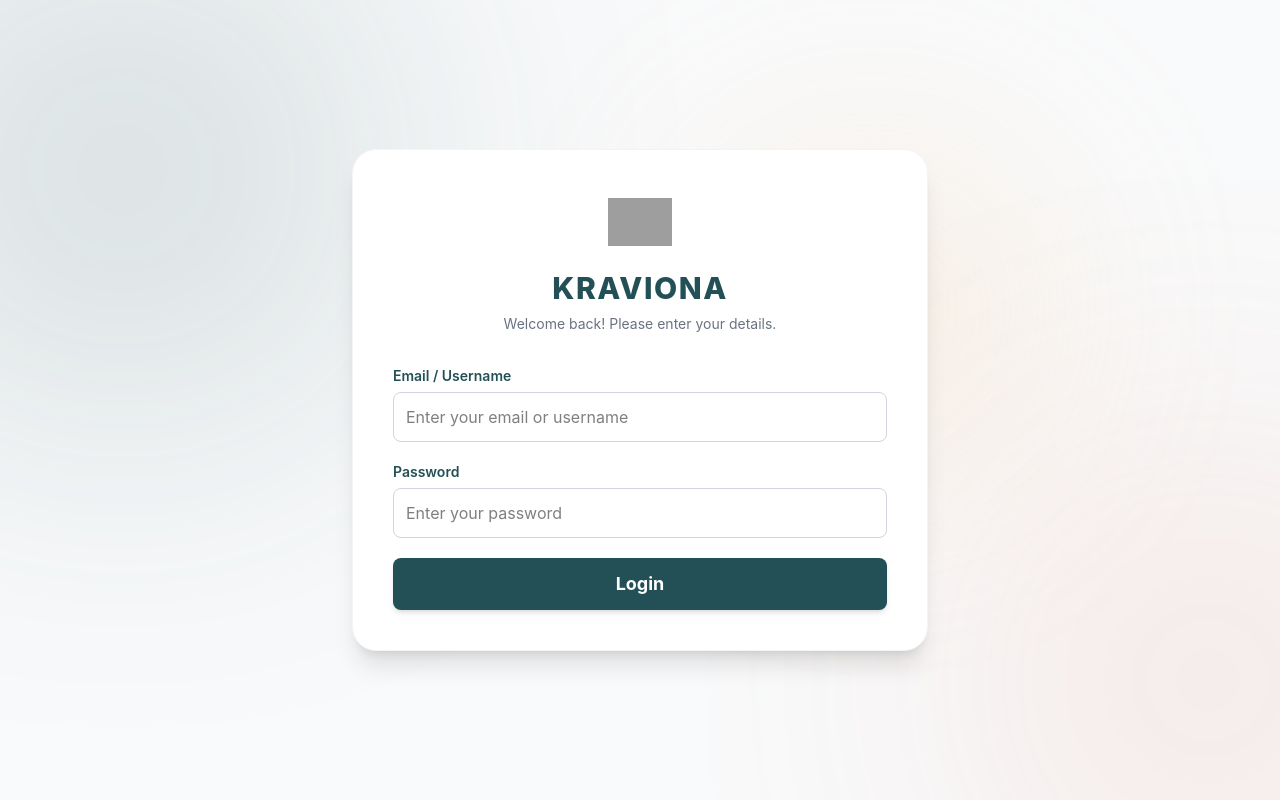
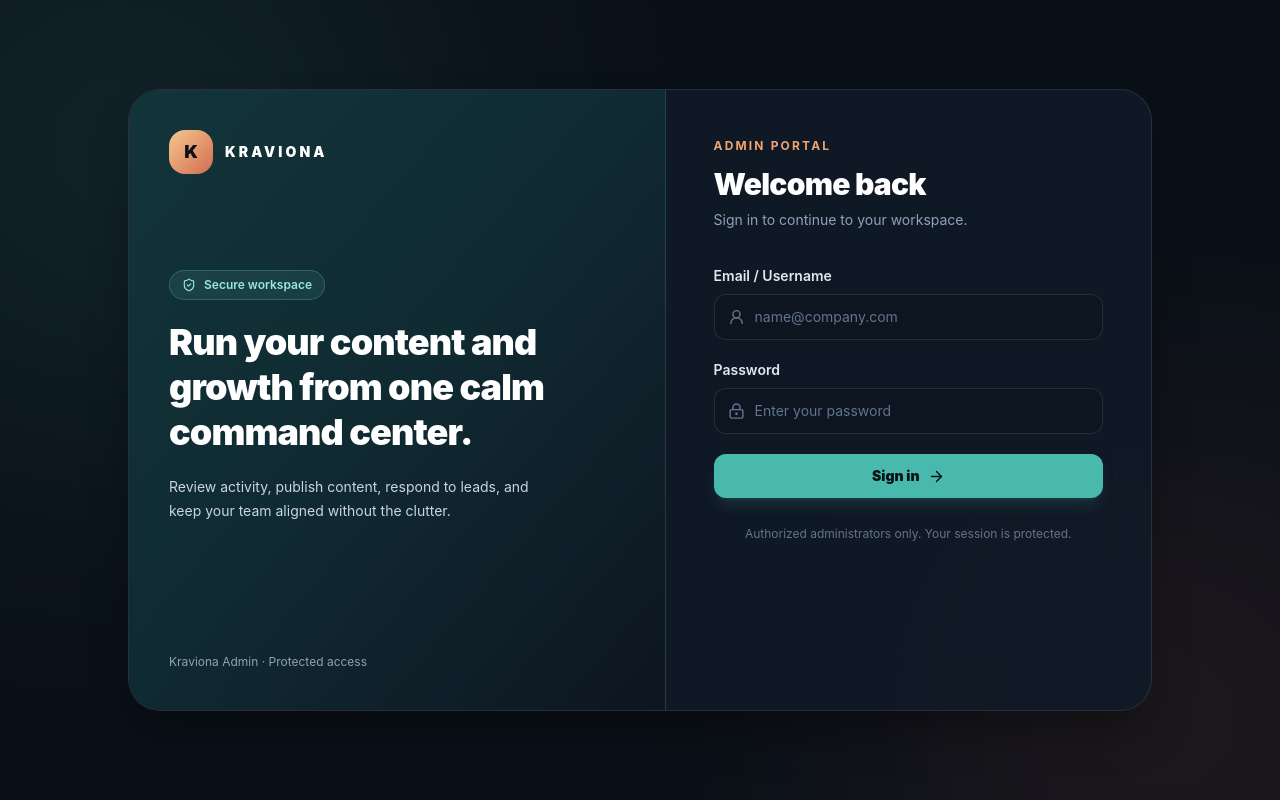
Before and after one commit to kravionatech/kraviona, a Next.js app in the folder admin/: page /auth in a window 1280 px wide. Built offline with nearby package versions, Linux system fonts and the light colour scheme; no server answers; grey boxes are pictures that could not be loaded.

Commit message:
Admit panale Issue fixed

```diff
--- a/admin/app/auth/page.js
+++ b/admin/app/auth/page.js
@@ -3,6 +3,7 @@
 import { useState } from "react";
 import { useRouter } from "next/navigation";
 import Swal from "sweetalert2";
+import { ArrowRight, LockKeyhole, ShieldCheck, UserRound } from "lucide-react";
 
 async function readJson(response) {
   const text = await response.text();
@@ -103,66 +104,61 @@ export default function AuthPage() {
   };
 
   return (
-    <div className="relative min-h-screen w-full flex items-center justify-center bg-gray-50 font-sans overflow-hidden p-4 sm:p-8">
-      <div className="absolute top-[-10%] left-[-10%] w-[500px] h-[500px] bg-[#235056] rounded-full blur-[150px] opacity-20"></div>
-      <div className="absolute bottom-[-10%] right-[-10%] w-[400px] h-[400px] bg-[#d26c51] rounded-full blur-[150px] opacity-20"></div>
-      <div className="absolute top-[20%] right-[20%] w-[300px] h-[300px] bg-[#f2c695] rounded-full blur-[120px] opacity-30"></div>
+    <div className="relative flex min-h-screen w-full items-center justify-center overflow-hidden bg-[#0a1018] p-4 font-sans sm:p-8">
+      <div className="absolute left-[-12%] top-[-16%] h-[34rem] w-[34rem] rounded-full bg-[#49b9ad] opacity-15 blur-[150px]" />
+      <div className="absolute bottom-[-20%] right-[-10%] h-[30rem] w-[30rem] rounded-full bg-[#d26c51] opacity-15 blur-[150px]" />
+      <div className="relative z-10 grid w-full max-w-5xl overflow-hidden rounded-[2rem] border border-white/10 bg-[#111b28]/85 shadow-2xl shadow-black/40 backdrop-blur-xl lg:grid-cols-[1.05fr_0.95fr]">
+        <section className="hidden min-h-[620px] flex-col justify-between border-r border-white/[0.08] bg-gradient-to-br from-[#12353a] via-[#102a32] to-[#0d1520] p-10 lg:flex">
+          <div>
+            <div className="flex items-center gap-3">
+              <span className="flex h-11 w-11 items-center justify-center rounded-2xl bg-gradient-to-br from-[#f3c78e] to-[#d26c51] text-lg font-black text-[#0a1018]">K</span>
+              <span className="text-sm font-black tracking-[0.22em] text-white">KRAVIONA</span>
+            </div>
+            <div className="mt-24 max-w-sm">
+              <span className="inline-flex items-center gap-2 rounded-full border border-[#70d2c7]/25 bg-[#70d2c7]/10 px-3 py-1.5 text-xs font-semibold text-[#9ce5dc]"><ShieldCheck size={14} /> Secure workspace</span>
+              <h1 className="mt-5 text-4xl font-black leading-tight tracking-tight text-white">Run your content and growth from one calm command center.</h1>
+              <p className="mt-5 text-sm leading-6 text-slate-300">Review activity, publish content, respond to leads, and keep your team aligned without the clutter.</p>
+            </div>
+          </div>
+          <p className="text-xs text-slate-400">Kraviona Admin · Protected access</p>
+        </section>
 
-      <div className="relative z-10 w-full max-w-xl">
-        <div className="bg-white p-8 sm:p-10 rounded-3xl shadow-xl border border-gray-100">
-          <div className="flex flex-col items-center mb-8">
-            <img
-              src="https://kraviona.com/_next/image?url=%2Flogo.png&w=48&q=75"
-              alt="Kraviona Logo"
-              className="w-16 h-16 mb-4 object-contain"
-            />
-            <h1 className="text-3xl font-extrabold text-[#235056] uppercase tracking-wider">
-              Kraviona
-            </h1>
-            <p className="text-center text-gray-500 mt-2 text-sm">
-              Welcome back! Please enter your details.
-            </p>
+        <section className="p-7 sm:p-10 lg:p-12">
+          <div className="mb-9">
+            <div className="flex items-center gap-3 lg:hidden">
+              <span className="flex h-10 w-10 items-center justify-center rounded-xl bg-gradient-to-br from-[#f3c78e] to-[#d26c51] text-base font-black text-[#0a1018]">K</span>
+              <span className="text-sm font-black tracking-[0.18em] text-white">KRAVIONA</span>
+            </div>
+            <p className="mt-7 text-xs font-bold uppercase tracking-[0.18em] text-[#f0a46f] lg:mt-0">Admin portal</p>
+            <h2 className="mt-3 text-3xl font-black tracking-tight text-white">Welcome back</h2>
+            <p className="mt-2 text-sm text-slate-400">Sign in to continue to your workspace.</p>
           </div>
 
           <form className="space-y-5" onSubmit={handleLogin}>
             <div>
-              <label className="block text-sm font-semibold text-[#235056] mb-1.5">
+              <label className="mb-2 block text-sm font-semibold text-slate-200">
                 Email / Username
               </label>
-              <input
-                value={identifier}
-                onChange={(event) => setIdentifier(event.target.value)}
-                type="text"
-                placeholder="Enter your email or username"
-                name="identifier"
-                className="w-full p-3 border border-gray-300 rounded-lg focus:outline-none focus:ring-2 focus:ring-[#d26c51]"
-              />
+              <div className="relative"><UserRound size={17} className="pointer-events-none absolute left-3.5 top-1/2 -translate-y-1/2 text-slate-500" /><input value={identifier} onChange={(event) => setIdentifier(event.target.value)} type="text" placeholder="name@company.com" name="identifier" autoComplete="username" className="w-full rounded-xl border border-white/10 bg-[#0d1520] py-3 pl-10 pr-3 text-sm text-white outline-none transition placeholder:text-slate-500 focus:border-[#70d2c7]/70 focus:ring-4 focus:ring-[#49b9ad]/10" /></div>
             </div>
 
             <div>
-              <label className="block text-sm font-semibold text-[#235056] mb-1.5">
+              <label className="mb-2 block text-sm font-semibold text-slate-200">
                 Password
               </label>
-              <input
-                type="password"
-                placeholder="Enter your password"
-                value={password}
-                onChange={(event) => setPassword(event.target.value)}
-                className="w-full p-3 border border-gray-300 rounded-lg focus:outline-none focus:ring-2 focus:ring-[#d26c51]"
-              />
-
-
+              <div className="relative"><LockKeyhole size={17} className="pointer-events-none absolute left-3.5 top-1/2 -translate-y-1/2 text-slate-500" /><input type="password" placeholder="Enter your password" value={password} onChange={(event) => setPassword(event.target.value)} autoComplete="current-password" className="w-full rounded-xl border border-white/10 bg-[#0d1520] py-3 pl-10 pr-3 text-sm text-white outline-none transition placeholder:text-slate-500 focus:border-[#70d2c7]/70 focus:ring-4 focus:ring-[#49b9ad]/10" /></div>
             </div>
 
             <button
               disabled={isSubmitting}
               type="submit"
-              className="w-full bg-[#235056] text-white p-3 rounded-lg font-bold text-lg hover:bg-[#1a3d42] transition-colors shadow-md disabled:cursor-not-allowed disabled:opacity-70"
+              className="mt-2 flex w-full items-center justify-center gap-2 rounded-xl bg-[#49b9ad] p-3 text-sm font-black text-[#071216] shadow-lg shadow-[#49b9ad]/15 transition hover:bg-[#70d2c7] disabled:cursor-not-allowed disabled:opacity-70"
             >
-              {isSubmitting ? "Logging in..." : "Login"}
+              {isSubmitting ? "Signing in..." : <>Sign in <ArrowRight size={17} /></>}
             </button>
           </form>
-        </div>
+          <p className="mt-7 text-center text-xs text-slate-500">Authorized administrators only. Your session is protected.</p>
+        </section>
       </div>
     </div>
   );
--- a/admin/app/globals.css
+++ b/admin/app/globals.css
@@ -1,4 +1,150 @@
 @import "tailwindcss";
+
+:root {
+  color-scheme: dark;
+}
+
+html,
+body {
+  background: #0a1018;
+}
+
+body {
+  color: #e7edf5;
+}
+
+/* Shared admin palette. Most screens use Tailwind surface utilities, so these
+   scoped tokens keep every CRUD page, modal and table visually consistent. */
+.admin-shell {
+  --admin-canvas: #0a1018;
+  --admin-surface: #111b28;
+  --admin-surface-raised: #162231;
+  --admin-surface-muted: #0d1520;
+  --admin-border: rgba(148, 163, 184, 0.16);
+  --admin-text: #e7edf5;
+  --admin-text-muted: #93a4b8;
+  --admin-accent: #49b9ad;
+  background:
+    radial-gradient(circle at 80% -10%, rgba(73, 185, 173, 0.12), transparent 30rem),
+    radial-gradient(circle at -10% 20%, rgba(210, 108, 81, 0.09), transparent 26rem),
+    var(--admin-canvas);
+}
+
+.admin-shell .bg-white,
+.admin-shell .bg-\[\#fefefe\] {
+  background-color: var(--admin-surface);
+}
+
+.admin-shell .bg-slate-50,
+.admin-shell .bg-gray-50,
+.admin-shell .bg-\[\#f4f6f8\],
+.admin-shell .bg-\[\#F8F9FB\],
+.admin-shell .bg-\[\#F7F8FA\] {
+  background-color: var(--admin-canvas);
+}
+
+.admin-shell .bg-slate-100,
+.admin-shell .bg-gray-100,
+.admin-shell .bg-gray-200 {
+  background-color: var(--admin-surface-raised);
+}
+
+.admin-shell .border-slate-200,
+.admin-shell .border-slate-100,
+.admin-shell .border-gray-200,
+.admin-shell .border-gray-100,
+.admin-shell .border-gray-300 {
+  border-color: var(--admin-border);
+}
+
+.admin-shell .text-slate-950,
+.admin-shell .text-slate-900,
+.admin-shell .text-gray-900,
+.admin-shell .text-slate-800,
+.admin-shell .text-gray-800 {
+  color: var(--admin-text);
+}
+
+.admin-shell .text-slate-700,
+.admin-shell .text-gray-700 {
+  color: #cbd6e3;
+}
+
+.admin-shell .text-slate-600,
+.admin-shell .text-gray-600 {
+  color: #aebdce;
+}
+
+.admin-shell .text-slate-500,
+.admin-shell .text-gray-500 {
+  color: var(--admin-text-muted);
+}
+
+.admin-shell .text-slate-400,
+.admin-shell .text-gray-400 {
+  color: #728399;
+}
+
+.admin-shell input,
+.admin-shell textarea,
+.admin-shell select {
+  color: var(--admin-text);
+  background-color: var(--admin-surface-muted);
+  border-color: var(--admin-border);
+}
+
+.admin-shell input::placeholder,
+.admin-shell textarea::placeholder {
+  color: #64748b;
+}
+
+.admin-shell select option {
+  color: var(--admin-text);
+  background-color: #111b28;
+}
+
+.admin-shell input:focus,
+.admin-shell textarea:focus,
+.admin-shell select:focus {
+  border-color: rgba(112, 210, 199, 0.75);
+  box-shadow: 0 0 0 3px rgba(73, 185, 173, 0.13);
+}
+
+.admin-shell .bg-blue-50,
+.admin-shell .bg-violet-50,
+.admin-shell .bg-cyan-50,
+.admin-shell .bg-emerald-50,
+.admin-shell .bg-amber-50,
+.admin-shell .bg-rose-50,
+.admin-shell .bg-red-50,
+.admin-shell .bg-orange-50,
+.admin-shell .bg-teal-50 {
+  background-color: rgba(30, 41, 59, 0.72);
+}
+
+.admin-shell .shadow-sm,
+.admin-shell .shadow-md,
+.admin-shell .shadow-lg,
+.admin-shell .shadow-xl {
+  box-shadow: 0 12px 28px rgba(0, 0, 0, 0.16);
+}
+
+.admin-shell table tr {
+  border-color: var(--admin-border);
+}
+
+.admin-shell .ql-toolbar.ql-snow,
+.admin-shell .ql-container.ql-snow,
+.admin-shell .ProseMirror {
+  border-color: var(--admin-border);
+  color: var(--admin-text);
+  background: var(--admin-surface-muted);
+}
+
+.admin-shell .ql-snow .ql-stroke { stroke: #aebdce; }
+.admin-shell .ql-snow .ql-fill { fill: #aebdce; }
+.admin-shell .ql-snow .ql-picker { color: #aebdce; }
+.admin-shell .ql-snow .ql-picker-options { background: #111b28; border-color: var(--admin-border); }
 .no-scrollbar::-webkit-scrollbar {
   display: none;
 }
@@ -28,9 +174,9 @@
 }
 
 .ProseMirror blockquote {
-  border-left: 4px solid #111827;
+  border-left: 4px solid #49b9ad;
   padding-left: 16px;
-  color: #4b5563;
+  color: #aebdce;
 }
 
 .ProseMirror pre {
@@ -51,7 +197,7 @@
 
 .ProseMirror td,
 .ProseMirror th {
-  border: 1px solid #d1d5db;
+  border: 1px solid rgba(148, 163, 184, 0.2);
   box-sizing: border-box;
   min-width: 1em;
   padding: 8px;
@@ -60,7 +206,7 @@
 }
 
 .ProseMirror th {
-  background: #f3f4f6;
+  background: #162231;
   font-weight: bold;
 }
 
--- a/admin/app/layout.js
+++ b/admin/app/layout.js
@@ -22,7 +22,7 @@ export default function RootLayout({ children }) {
     >
       <body
         suppressHydrationWarning
-        className="min-h-full flex flex-col"
+        className="min-h-full flex flex-col bg-[#0a1018]"
       >
         {children}
         <ToastContainer />
--- a/admin/components/Frame/Frame.jsx
+++ b/admin/components/Frame/Frame.jsx
@@ -104,45 +104,45 @@ export default function Frame({ children }) {
   };
 
   return (
-    <div className="flex min-h-screen bg-[#f5f7f8] font-sans text-slate-950">
+    <div className="admin-shell flex min-h-screen bg-[#0a1018] font-sans text-slate-100">
       <Sidebar onLogout={handleLogout} isOpen={mobileNavOpen} onClose={() => setMobileNavOpen(false)} />
 
       <div className="min-w-0 flex-1">
-        <header className="sticky top-0 z-20 border-b border-slate-200/80 bg-white/90 px-4 py-3 backdrop-blur-xl sm:px-6 lg:px-8">
+        <header className="sticky top-0 z-20 border-b border-white/[0.07] bg-[#0d1520]/90 px-4 py-3 backdrop-blur-xl sm:px-6 lg:px-8">
           <div className="flex items-center justify-between gap-3">
             <div className="flex min-w-0 items-center gap-3">
               <button
                 type="button"
                 onClick={() => setMobileNavOpen(true)}
-                className="rounded-xl border border-slate-200 p-2 text-slate-600 lg:hidden"
+                className="rounded-xl border border-white/10 bg-white/[0.03] p-2 text-slate-300 transition hover:bg-white/[0.08] lg:hidden"
                 aria-label="Open navigation"
               >
                 <Menu size={19} />
               </button>
               <div className="hidden min-w-0 sm:block">
-                <p className="text-[10px] font-bold uppercase tracking-[0.17em] text-[#d26c51]">Kraviona admin</p>
-                <h1 className="truncate text-sm font-bold text-slate-900">{pageName(pathname)}</h1>
+                <p className="text-[10px] font-bold uppercase tracking-[0.17em] text-[#f0a46f]">Kraviona admin</p>
+                <h1 className="truncate text-sm font-bold text-white">{pageName(pathname)}</h1>
               </div>
             </div>
 
             <div className="relative hidden max-w-lg flex-1 md:block">
-              <Search className="pointer-events-none absolute left-3.5 top-1/2 -translate-y-1/2 text-slate-400" size={17} />
+                <Search className="pointer-events-none absolute left-3.5 top-1/2 -translate-y-1/2 text-slate-500" size={17} />
               <input
                 ref={searchRef}
                 value={search}
                 onFocus={() => setSearchOpen(true)}
                 onChange={(event) => { setSearch(event.target.value); setSearchOpen(true); }}
                 placeholder="Search pages, content, actions..."
-                className="w-full rounded-xl border border-slate-200 bg-slate-50 py-2.5 pl-10 pr-16 text-sm outline-none transition focus:border-[#235056] focus:bg-white focus:ring-4 focus:ring-[#235056]/8"
+                className="w-full rounded-xl border border-white/10 bg-white/[0.04] py-2.5 pl-10 pr-16 text-sm text-slate-100 outline-none transition placeholder:text-slate-500 focus:border-[#70d2c7]/60 focus:bg-white/[0.06] focus:ring-4 focus:ring-[#70d2c7]/10"
               />
-              <span className="pointer-events-none absolute right-3 top-1/2 -translate-y-1/2 rounded-md border border-slate-200 bg-white px-1.5 py-0.5 text-[10px] font-semibold text-slate-400">
+              <span className="pointer-events-none absolute right-3 top-1/2 -translate-y-1/2 rounded-md border border-white/10 bg-white/[0.06] px-1.5 py-0.5 text-[10px] font-semibold text-slate-400">
                 ⌘ K
               </span>
               {searchOpen && <CommandMenu results={results} onClose={() => setSearchOpen(false)} />}
             </div>
 
             <div className="flex items-center gap-2 sm:gap-3">
-              <Link href="/blog/new" className="hidden items-center gap-2 rounded-xl bg-[#235056] px-3.5 py-2.5 text-sm font-bold text-white shadow-lg shadow-[#235056]/15 transition hover:bg-[#173f45] sm:flex">
+              <Link href="/blog/new" className="hidden items-center gap-2 rounded-xl bg-[#49b9ad] px-3.5 py-2.5 text-sm font-bold text-[#071216] shadow-lg shadow-[#49b9ad]/15 transition hover:bg-[#70d2c7] sm:flex">
                 <FilePlus2 size={16} />
                 New post
               </Link>
@@ -150,7 +150,7 @@ export default function Frame({ children }) {
                 <button
                   type="button"
                   onClick={() => setNotificationsOpen((open) => !open)}
-                  className="relative rounded-xl border border-slate-200 bg-white p-2.5 text-slate-600 transition hover:border-[#235056]/25 hover:text-[#235056]"
+                  className="relative rounded-xl border border-white/10 bg-white/[0.04] p-2.5 text-slate-300 transition hover:border-[#70d2c7]/40 hover:bg-white/[0.08] hover:text-[#70d2c7]"
                   aria-label="Open notifications"
                   aria-expanded={notificationsOpen}
                 >
@@ -159,9 +159,9 @@ export default function Frame({ children }) {
                 </button>
                 {notificationsOpen && <NotificationMenu unreadMessages={unreadMessages} newLeads={newLeads} onClose={() => setNotificationsOpen(false)} />}
               </div>
-              <div className="hidden items-center gap-2 border-l border-slate-200 pl-3 sm:flex">
-                <span className="flex h-9 w-9 items-center justify-center rounded-full bg-[#f3c78e] text-xs font-black text-[#153f45]">AA</span>
-                <span className="hidden text-sm font-bold text-slate-700 xl:block">Amar Admin</span>
+              <div className="hidden items-center gap-2 border-l border-white/10 pl-3 sm:flex">
+                <span className="flex h-9 w-9 items-center justify-center rounded-full bg-gradient-to-br from-[#f3c78e] to-[#d26c51] text-xs font-black text-[#0a1018]">AA</span>
+                <span className="hidden text-sm font-bold text-slate-200 xl:block">Amar Admin</span>
               </div>
             </div>
           </div>
@@ -175,14 +175,14 @@ export default function Frame({ children }) {
 
 function CommandMenu({ results, onClose }) {
   return (
-    <div className="absolute left-0 right-0 top-[calc(100%+8px)] overflow-hidden rounded-2xl border border-slate-200 bg-white p-2 shadow-2xl shadow-slate-900/12">
-      <p className="px-3 py-2 text-[10px] font-bold uppercase tracking-[0.16em] text-slate-400">Quick navigation</p>
+    <div className="absolute left-0 right-0 top-[calc(100%+8px)] overflow-hidden rounded-2xl border border-white/10 bg-[#111b28] p-2 shadow-2xl shadow-black/30">
+      <p className="px-3 py-2 text-[10px] font-bold uppercase tracking-[0.16em] text-slate-500">Quick navigation</p>
       {results.length ? results.map((item) => (
-        <Link key={item.href} href={item.href} onClick={onClose} className="flex items-center justify-between rounded-xl px-3 py-2.5 transition hover:bg-slate-50">
-          <span><span className="block text-sm font-semibold text-slate-800">{item.label}</span><span className="block text-xs text-slate-400">{item.hint}</span></span>
-          <Command size={15} className="text-slate-300" />
+        <Link key={item.href} href={item.href} onClick={onClose} className="flex items-center justify-between rounded-xl px-3 py-2.5 transition hover:bg-white/[0.06]">
+          <span><span className="block text-sm font-semibold text-slate-100">{item.label}</span><span className="block text-xs text-slate-500">{item.hint}</span></span>
+          <Command size={15} className="text-slate-600" />
         </Link>
-      )) : <p className="px-3 py-5 text-center text-sm text-slate-400">No matching pages found.</p>}
+      )) : <p className="px-3 py-5 text-center text-sm text-slate-500">No matching pages found.</p>}
     </div>
   );
 }
@@ -193,10 +193,10 @@ function NotificationMenu({ unreadMessages, newLeads, onClose }) {
     { href: "/leads", icon: Inbox, label: newLeads ? `${newLeads} new lead${newLeads === 1 ? "" : "s"}` : "No new leads", tone: "text-[#d26c51] bg-orange-50" },
   ];
   return (
-    <div className="absolute right-0 top-[calc(100%+8px)] w-80 overflow-hidden rounded-2xl border border-slate-200 bg-white shadow-2xl shadow-slate-900/12">
-      <div className="border-b border-slate-100 px-4 py-3"><p className="text-sm font-bold text-slate-900">Priority activity</p><p className="text-xs text-slate-400">Live from your admin API</p></div>
+    <div className="absolute right-0 top-[calc(100%+8px)] w-80 overflow-hidden rounded-2xl border border-white/10 bg-[#111b28] shadow-2xl shadow-black/30">
+      <div className="border-b border-white/[0.07] px-4 py-3"><p className="text-sm font-bold text-white">Priority activity</p><p className="text-xs text-slate-500">Live from your admin API</p></div>
       <div className="p-2">
-        {items.map(({ href, icon: Icon, label, tone }) => <Link key={href} href={href} onClick={onClose} className="flex items-center gap-3 rounded-xl p-3 transition hover:bg-slate-50"><span className={`flex h-9 w-9 items-center justify-center rounded-xl ${tone}`}><Icon size={16} /></span><span className="text-sm font-semibold text-slate-700">{label}</span></Link>)}
+        {items.map(({ href, icon: Icon, label, tone }) => <Link key={href} href={href} onClick={onClose} className="flex items-center gap-3 rounded-xl p-3 transition hover:bg-white/[0.06]"><span className={`flex h-9 w-9 items-center justify-center rounded-xl ${tone}`}><Icon size={16} /></span><span className="text-sm font-semibold text-slate-200">{label}</span></Link>)}
       </div>
     </div>
   );
```
Also changed, not shown: admin/app/dashboard/page.jsx (+16 -16 lines), admin/components/Frame/Sidebar.jsx (+10 -10 lines).
